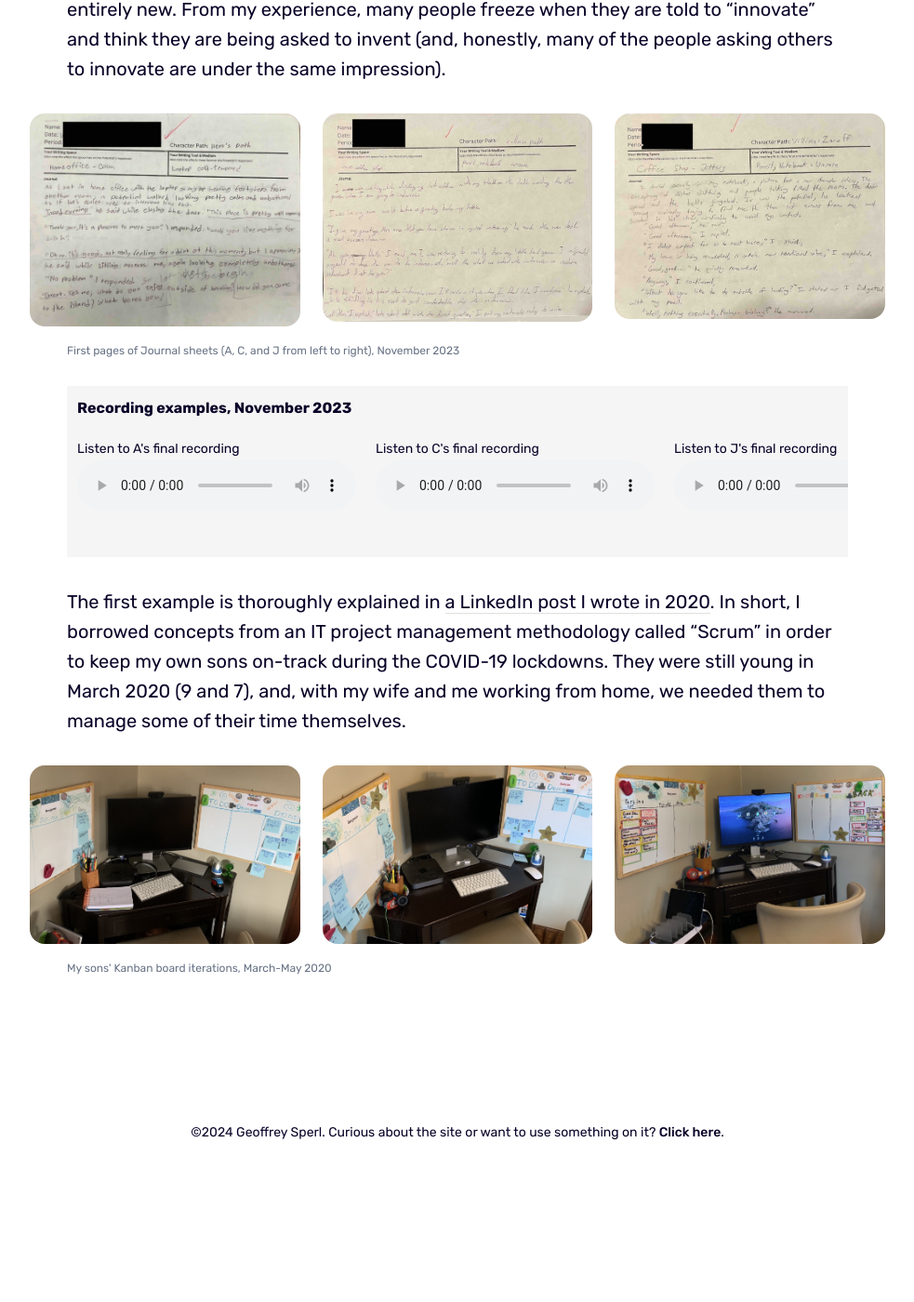
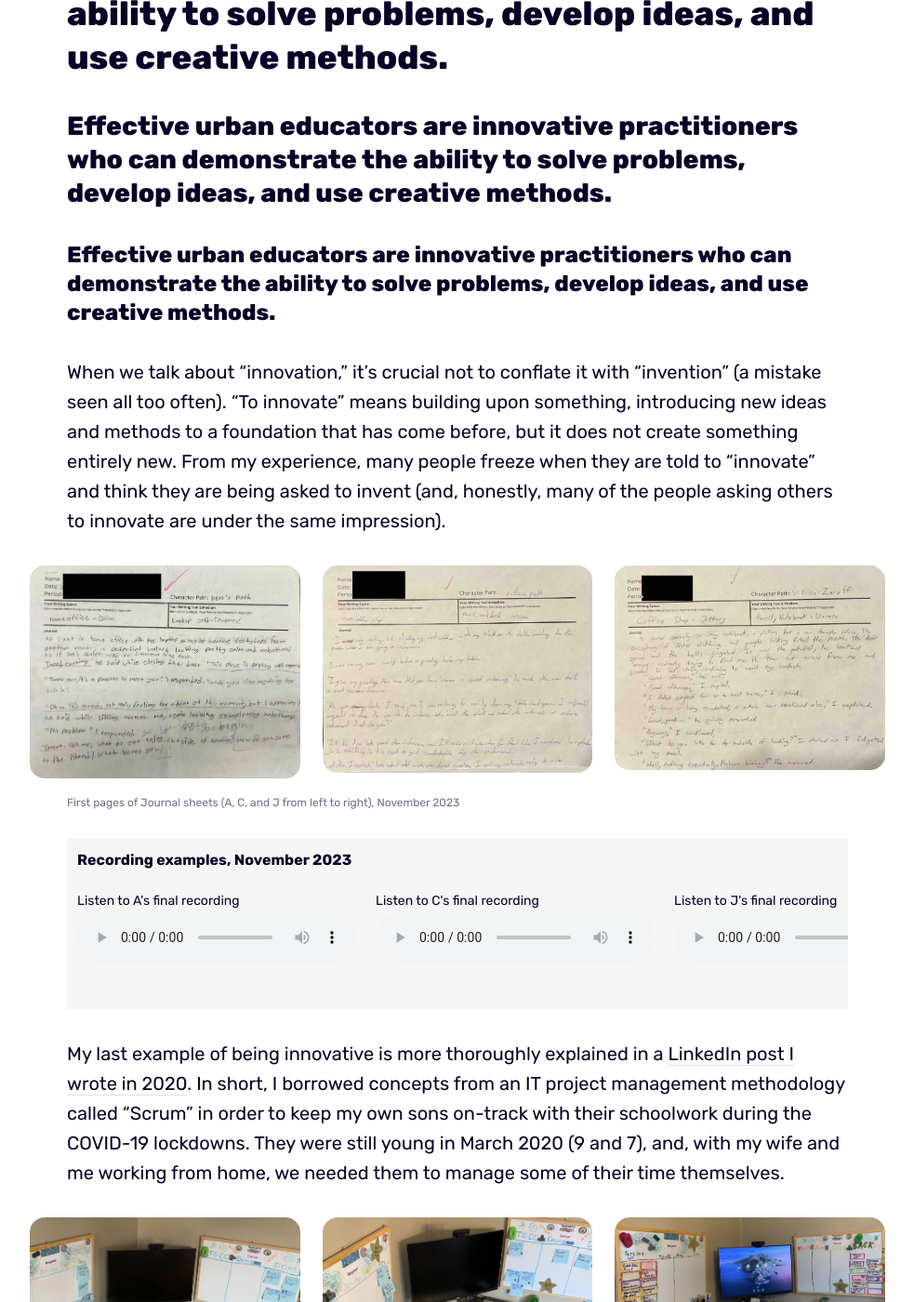
Before and after one commit to geoffreysperl/teaching, a Jekyll site: the page built from _pages/innovative.md, in a window 1280 px wide and 1400 px high, scrolled down 352 px. Shown: the whole window at 93% size, without its empty margins (148-1131 px from the left). Built offline with Jekyll 4.4.1, drawn with Linux system fonts in a browser that asks for light colours; before the commit the page ends 1622 px from its top, so only the background shows below that; some of the changed text lies outside the part shown.

Commit message:
What heading to use?

```diff
--- a/_pages/innovative.md
+++ b/_pages/innovative.md
@@ -6,6 +6,12 @@ permalink: /innovative/
 # image: ''
 # image_caption: ''
 ---
+# Effective urban educators are innovative practitioners who can demonstrate the ability to solve problems, develop ideas, and use creative methods.
+
+## Effective urban educators are innovative practitioners who can demonstrate the ability to solve problems, develop ideas, and use creative methods.
+
+### Effective urban educators are innovative practitioners who can demonstrate the ability to solve problems, develop ideas, and use creative methods.
+
 When we talk about “innovation,” it’s crucial not to conflate it with “invention” (a mistake seen all too often). “To innovate” means building upon something, introducing new ideas and methods to a foundation that has come before, but it does not create something entirely new. From my experience, many people freeze when they are told to “innovate” and think they are being asked to invent (and, honestly, many of the people asking others to innovate are under the same impression).
 
 <div class="gallery-box">
@@ -47,7 +53,7 @@ When we talk about “innovation,” it’s crucial not to conflate it with “i
 </table>
 </div>
 
-The first example is thoroughly explained in [a LinkedIn post I wrote in 2020]( https://www.linkedin.com/pulse/kids-home-every-days-sprint-geoffrey-sperl/). In short, I borrowed concepts from an IT project management methodology called “Scrum” in order to keep my own sons on-track during the COVID-19 lockdowns. They were still young in March 2020 (9 and 7), and, with my wife and me working from home, we needed them to manage some of their time themselves.
+My last example of being innovative is more thoroughly explained in a [LinkedIn post I wrote in 2020](https://www.linkedin.com/pulse/kids-home-every-days-sprint-geoffrey-sperl/). In short, I borrowed concepts from an IT project management methodology called “Scrum” in order to keep my own sons on-track with their schoolwork during the COVID-19 lockdowns. They were still young in March 2020 (9 and 7), and, with my wife and me working from home, we needed them to manage some of their time themselves.
 
 <div class="gallery-box">
   <div class="gallery">
```
